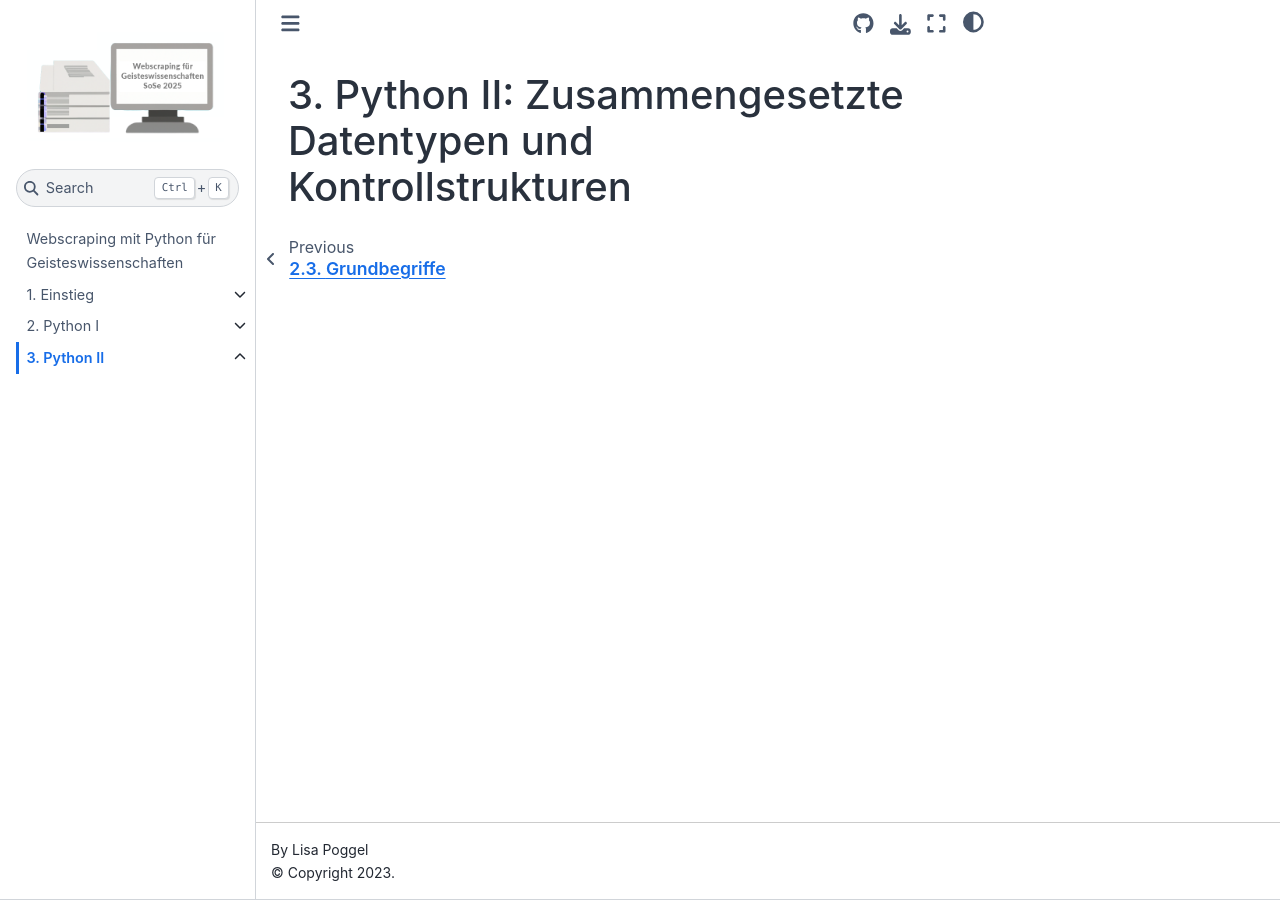
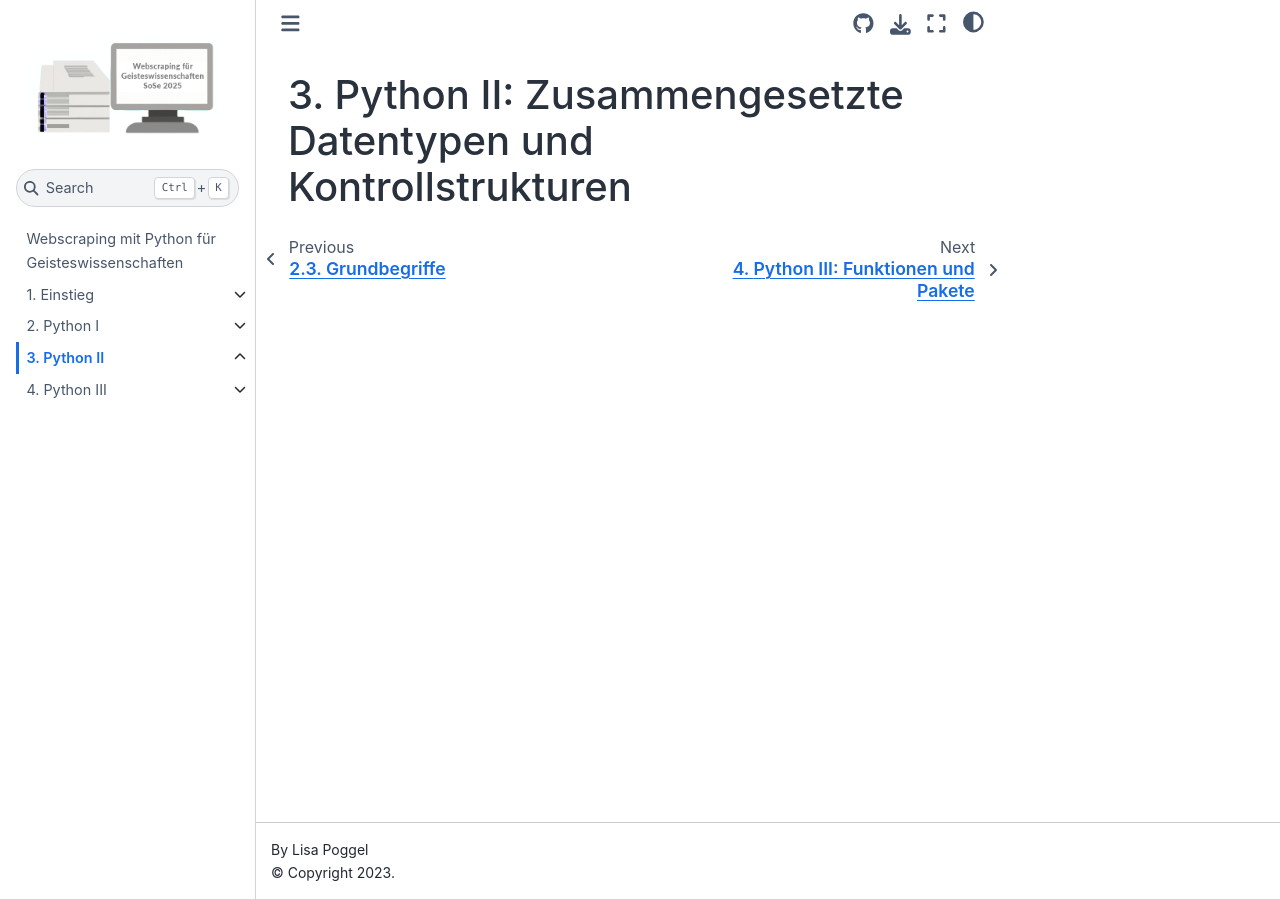
Before and after one commit to lipogg/webscraping-mit-python, a Jupyter Book: the page built from chapters/03/03_intro.md, in a window 1280 px wide. Built offline with Jupyter Book 1.0.4 settings and Sphinx 7.4.7 and the Sphinx Book theme 1.1.4, drawn with Linux system fonts in a browser that asks for light colours; pages that are not in the unit, such as notebooks, are missing from menus; comment, search, counter and statistics services are not loaded; some of the changed lines change nothing that is shown.

Commit message:
update toc

```diff
--- a/_toc.yml
+++ b/_toc.yml
@@ -41,13 +41,13 @@ sections:
     title: Zusammengesetzte Datentypen
   - file: chapters/03/subchapters/02_kontrollstrukturen
     title: Kontrollstrukturen
-#- file: chapters/04/04_intro
-#  title: Python III
-#  sections:
-#  - file: chapters/04/subchapters/01_funktionen
-#    title: Funktionen
-#  - file: chapters/04/subchapters/02_pakete
-#    title: Module, Pakete, Bibliotheken
+- file: chapters/04/04_intro
+  title: Python III
+  sections:
+  - file: chapters/04/subchapters/01_funktionen
+    title: Funktionen
+  - file: chapters/04/subchapters/02_pakete
+    title: Module, Pakete, Bibliotheken
 #- file: chapters/05/05_intro
 #  title: Installation und Setup
 #  sections:
```
